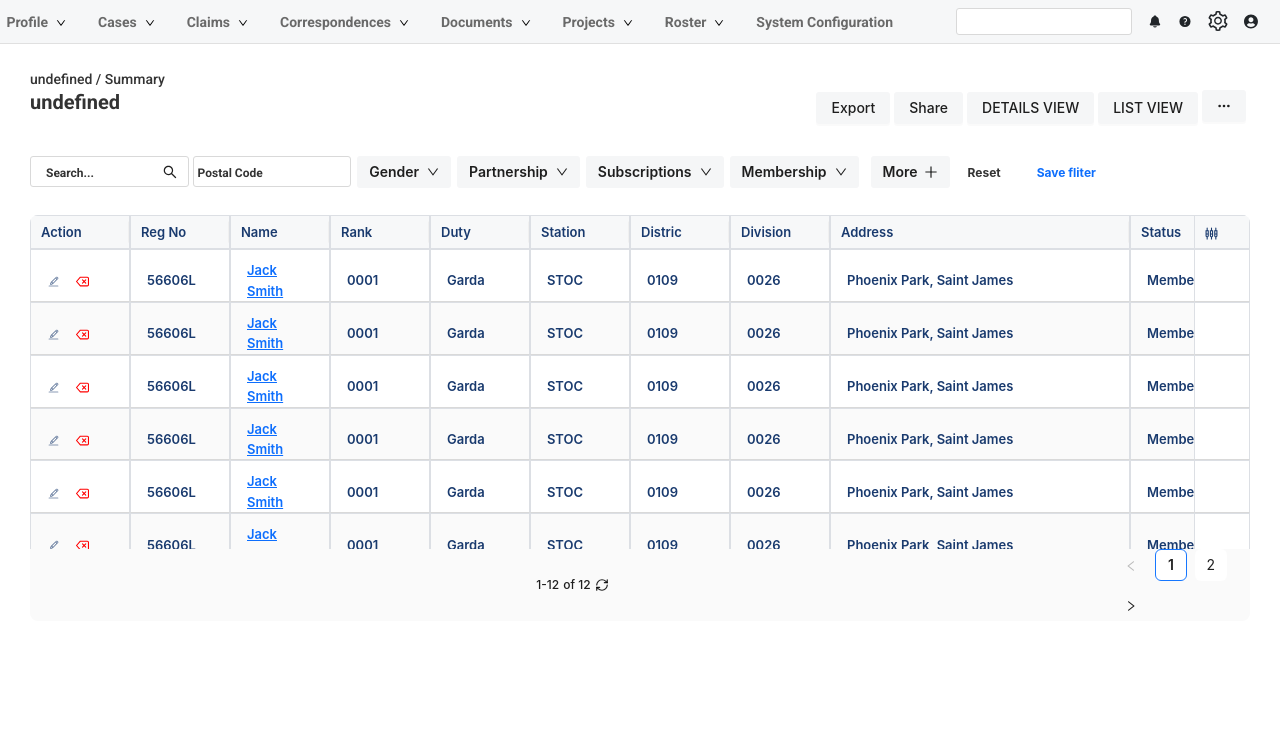
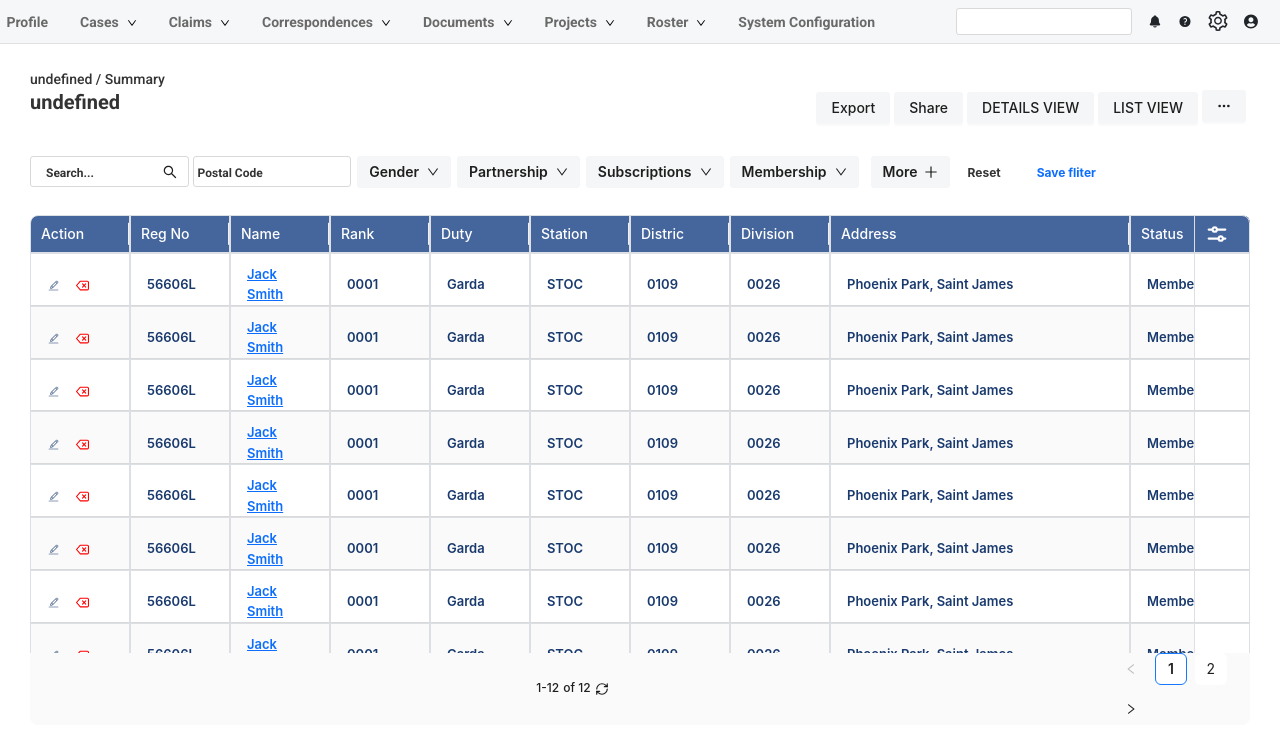
Before and after one commit to kashif147/ProjectShell-1, a React (Create React App) app: page /Summary in a window 1280 px wide. Shown: the top 752 px of the page. Built offline with nearby package versions, Linux system fonts and the light colour scheme.

Commit message:
08/15/2024

```diff
--- a/src/App.css
+++ b/src/App.css
@@ -216,12 +216,7 @@ body {
   background-color: #fff;
   color: var(--FontsColor) !important;
 }
-.ant-table-thead > tr > th {
-  /* border-top: 2px solid #b7b7b7 !important;
-  border-bottom: 2px solid #b7b7b7 !important; */
-  background-color: #f7f8f9 !important;
-  border-radius: 0px !important;
-}
+
 .ant-table-tbody > tr > td {
   padding-top: 10px !important;
   padding-bottom: 0px !important;
@@ -540,12 +535,23 @@ tr {
   opacity: 1;
   font-family: var(--fontFamily) !important;
   font-size: 12px !important;
-  /* font-weight: bold !important; */
 }
 .my-btn{
   color: var(--FontsColor);
   font-size: 16px;
   font-family: var(--fontFamily);
   border-radius: 3px !important;
-  /* font-weight: bold; */
 }
+.Project-table
+.ant-table-thead > tr > th {
+  background-color: var(--mainBlue) !important;
+  color: white !important;
+  font-size: 14px !important;
+  font-weight: 500;
+}
+.btn-border{
+  border: 1px solid #c0b9e7 !important ;
+}
+.activ-link{
+
+}
--- a/src/component/common/Header.js
+++ b/src/component/common/Header.js
@@ -47,8 +47,9 @@ function Header() {
           </button>
           <div class="collapse navbar-collapse" id="navbarNav">
             <ul class="navbar-nav align-items-baseline">
-              <li class="nav-item nav-links-container">
-                <MyDrowpDown title={"Profile"} items={navLinks} />
+              <li class="nav-item nav-links-container activ-link">
+                {/* <MyDrowpDown title={"Profile"} items={navLinks} /> */}
+                <Link className="links" to="Configuratin"  state={{ search: "" }}>Profile</Link>
               </li>
               <li class="nav-item nav-links-container">
                 <MyDrowpDown title={"Cases"} items={navLinks} />
--- a/src/component/common/MyDrawer.js
+++ b/src/component/common/MyDrawer.js
@@ -13,9 +13,9 @@ function MyDrawer({title,open,onClose,children,add}) {
     open={open}
     extra={
       <Space>
-        <Button className="my-btn" onClick={onClose}>Close</Button>
+        <Button className="butn btn-border" onClick={onClose}>Close</Button>
 
-        <Button className="gray-btn my-btn" onClick={add}>
+        <Button className="gray-btn butn" onClick={add}>
           Add
         </Button>
       </Space>
--- a/src/pages/Projects.js
+++ b/src/pages/Projects.js
@@ -7,6 +7,7 @@ import { tableData } from '../Data';
 import { LuRefreshCw } from "react-icons/lu";
 import { MdOutlineSettingsInputComponent } from "react-icons/md";
 import { Link, useNavigate } from 'react-router-dom';
+import { PiSlidersHorizontalBold } from "react-icons/pi";
 
 export default function Projects() {
   const navigate = useNavigate();
@@ -141,9 +142,9 @@ export default function Projects() {
           width:150,
         },
         {
-          title: <MdOutlineSettingsInputComponent />,
+          title: <div className='fixed-header'> <PiSlidersHorizontalBold style={{ fontSize: '24px' }}/> </div>,
           render: (_, record) => (
-            <Space size="middle" className="">
+            <Space size="middle">
 
             </Space>),
             width:56,
@@ -155,8 +156,8 @@ export default function Projects() {
   return (
     <div className=''>
       <Table dataSource={tableData} columns={columns}
-       scroll={{ x: 300, y: 300 }}
-      className='Project-table '
+       scroll={{ x: 300, y: 400 }}
+      className='Project-table'
         pagination={false}
           rowClassName={(record, index) => (index % 2 !== 0 ? 'odd-row' : 'even-row')}
           footer={() => (
```
